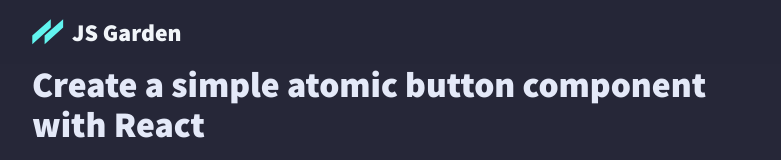
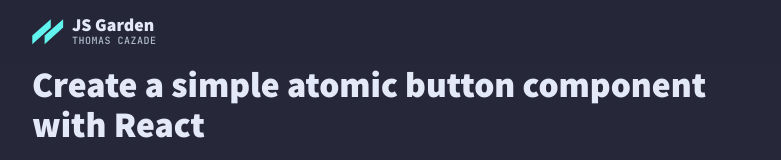
Before and after one commit to TotomInc/js-garden-next, a Next.js app: page /blog/create-a-simple-atomic-button-component-with-react in a window 1280 px wide. Shown: the top 160 px of the page, without its empty margins (248-1029 px from the left). Built offline with nearby package versions, Linux system fonts and the light colour scheme; a web font is replaced by a local one.

Commit message:
Update Navbar logo

```diff
--- a/components/Navbar.tsx
+++ b/components/Navbar.tsx
@@ -9,9 +9,15 @@ export const Navbar: React.FC = () => {
         <div className="flex items-center justify-center">
           <Image src="/images/logo.svg" alt="" width={32} height={32} />
 
-          <p className="ml-2 font-assistant text-2xl font-black text-slate-100">
-            JS Garden
-          </p>
+          <div className="ml-2 flex flex-col">
+            <p className="font-assistant text-lg font-black leading-[0.75] text-heading">
+              JS Garden
+            </p>
+
+            <p className="mt-1 font-mono text-[10px] font-medium uppercase leading-none tracking-wider text-text-alt">
+              Thomas Cazade
+            </p>
+          </div>
         </div>
       </div>
     </header>
```
